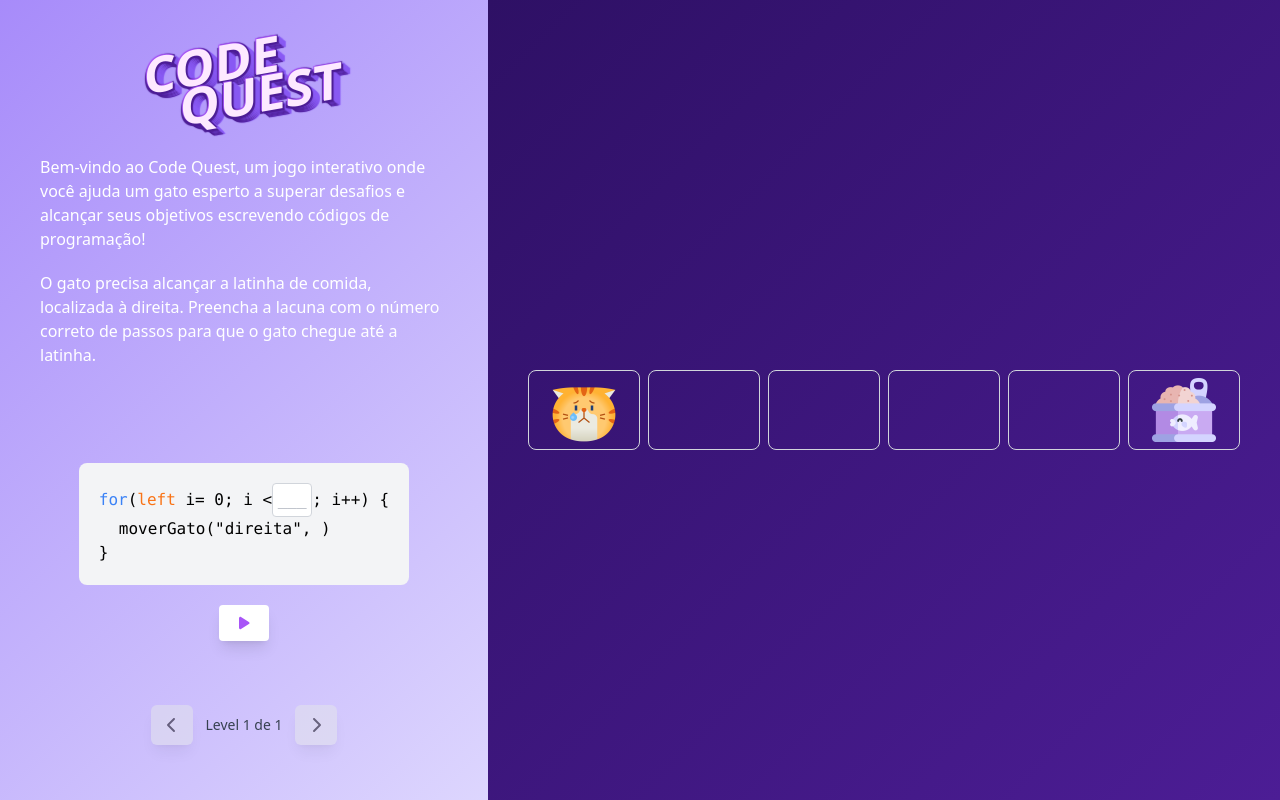
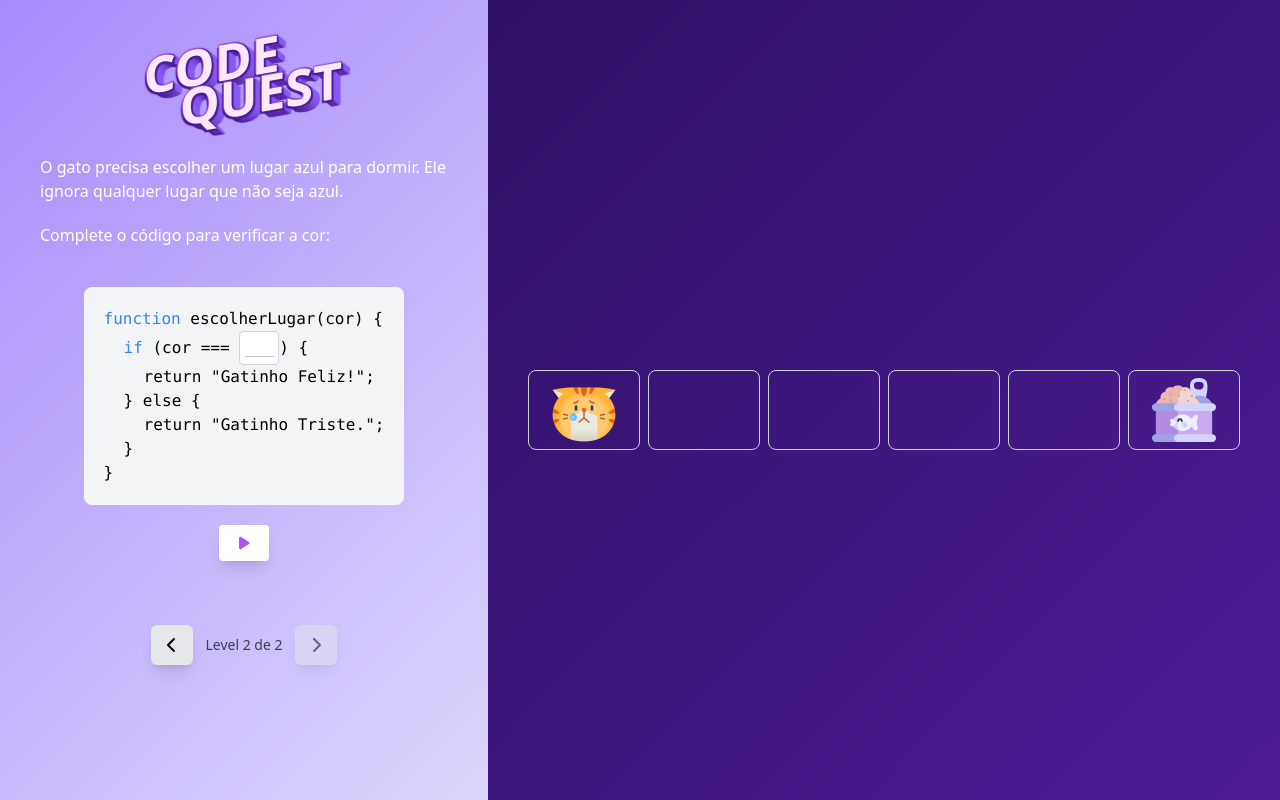
Before and after one commit to BeatrizBanaki/CodeQuest, a React (Vite) app in the folder front-end/: page /CodeQuest/ in a window 1280 px wide. Both pictures are taken after a click on the button 315 px from the left and 725 px from the top of the page. Built offline with nearby package versions, Linux system fonts and the light colour scheme.

Commit message:
add Challenge2 structure with input validation and feedback system

```diff
--- a/front-end/src/components/CodeQuest.jsx
+++ b/front-end/src/components/CodeQuest.jsx
@@ -2,6 +2,7 @@ import { useState } from "react";
 import Code from './challengs/Code';
 import Result from './results/Result';
 import Challenge1 from './challengs/Challenge1';
+import Challenge2 from './challengs/Challenge2';
 import Result1 from './results/Result1';
 import { FontAwesomeIcon } from '@fortawesome/react-fontawesome';
 import { faChevronRight, faChevronLeft } from '@fortawesome/free-solid-svg-icons';
@@ -12,6 +13,11 @@ export default function CodeQuest() {
   const challenges = [
     {
       component: <Challenge1 />,
+      result: <Result1 />
+    },
+
+    {
+      component: <Challenge2 />,
       result: <Result1 />
     }
   ];
--- /dev/null
+++ b/front-end/src/components/challengs/Challenge2.jsx
@@ -0,0 +1,67 @@
+import { useState, useContext } from "react";
+import { ApiContext } from '../../context/ApiContext';
+import { FontAwesomeIcon } from '@fortawesome/react-fontawesome';
+import { faPlay } from '@fortawesome/free-solid-svg-icons';
+
+export default function Challenge2() {
+  const { inputValue, setInputValue, feedback, setFeedback } = useContext(ApiContext);
+
+  const handleInputChange = (e) => {
+    setInputValue(e.target.value);
+  };
+
+  const handleSubmit = () => {
+    setFeedback(inputValue.trim() === '"azul"' ? "Gatinho Feliz!" : "Gatinho Triste.");
+  };
+
+  return (
+    <div className="pt-10">
+      <p className="text-white">
+        O gato precisa escolher um lugar azul para dormir. Ele ignora qualquer lugar que não seja azul.
+      </p>
+      <p className="text-white mt-5">
+        Complete o código para verificar a cor:
+      </p>
+
+      <div className="text-center mt-10 w-full">
+        <div className="font-mono text-left inline-block bg-gray-100 p-5 rounded-lg">
+          <p>
+            <span className="text-blue-500">function</span> escolherLugar(cor) {"{"}
+          </p>
+          <p className="pl-5">
+            <span className="text-blue-500">if</span> (cor ==={" "}
+            <input
+              type="text"
+              value={inputValue}
+              onChange={handleInputChange}
+              placeholder="___"
+              className="w-10 font-mono text-base p-1 text-center border border-gray-300 rounded"
+            />
+            ) {"{"}
+          </p>
+          <p className="pl-10">return "Gatinho Feliz!";</p>
+          <p className="pl-5">{"}"} else {"{"}</p>
+          <p className="pl-10">return "Gatinho Triste.";</p>
+          <p className="pl-5">{"}"}</p>
+          <p>{"}"}</p>
+        </div>
+        <div className="flex justify-center">
+          <button
+            onClick={handleSubmit}
+            className="px-5 py-2 mt-5 text-sm border-1 hover:bg-purple-600 hover:text-white text-purple-500 bg-white rounded duration-500 shadow-lg"
+          >
+            <FontAwesomeIcon icon={faPlay} />
+          </button>
+        </div>
+      </div>
+      {feedback && (
+        <p
+          className={`text-lg text-center mt-3 ${feedback.includes("feliz") ? "text-green-500" : "text-red-500"
+            }`}
+        >
+          {feedback}
+        </p>
+      )}
+    </div>
+  );
+}
```
